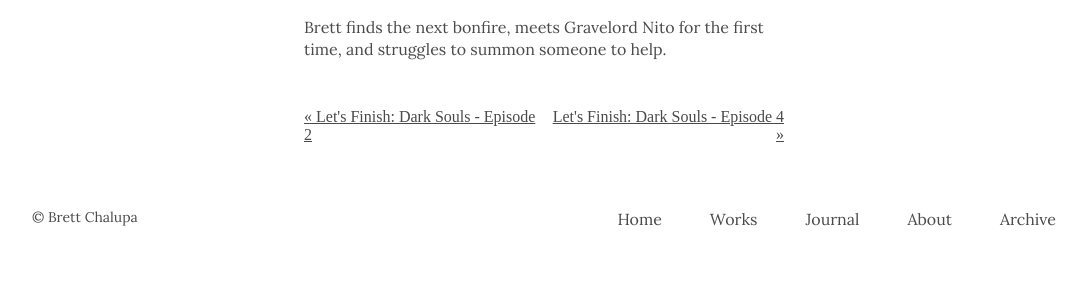
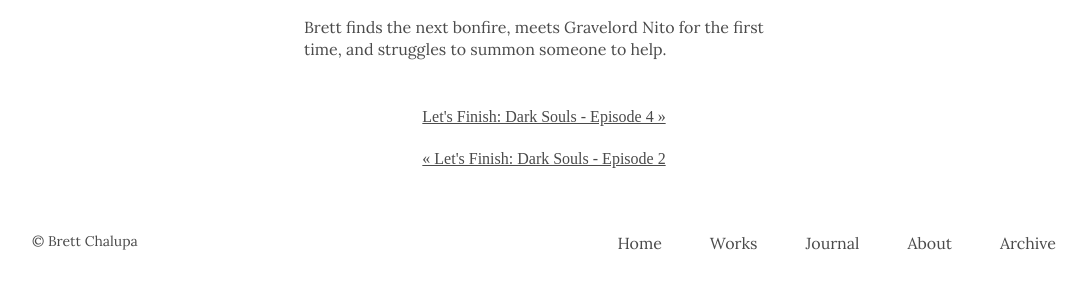
Before and after one commit to brettchalupa/brettchalupa.github.io, a Jekyll site: the page built from _posts/2015-12-11-lets-finish-dark-souls-episode-3.markdown, in a window 1280 px wide, cut to the strip 704-994 px from the top of the page. Shown: the whole strip, without its empty margins (96-1183 px from the left). Built offline with Jekyll 4.4.1, drawn with Linux system fonts in a browser that asks for light colours; a script that is not in the unit is left out; before the commit the page ends 970 px from its top, so only the background shows below that.

Commit message:
Rework post nav layout
This makes it so the next / prev links are stacked (next on top) and
centered below the post content. I think the new layout better fits for
longer titles and keeps with the theme's stacking of content.

```diff
--- a/_layouts/pr_post.html
+++ b/_layouts/pr_post.html
@@ -37,6 +37,14 @@
 </article>
 
 <div class='post-nav'>
+  {% if page.next.url %}
+    {% if page.next.tags contains 'peaceful_respite' %}
+      <a class="next post-nav-item" href="{{page.next.url}}">
+        {{page.next.title}} &raquo;
+      </a>
+    {% endif %}
+  {% endif %}
+
   {% if page.previous.url %}
     {% if page.previous.tags contains 'peaceful_respite' %}
       <a class="prev post-nav-item" href="{{page.previous.url}}">
@@ -44,12 +52,4 @@
       </a>
     {% endif %}
   {% endif %}
-
-  {% if page.next.url %}
-    {% if page.next.tags contains 'peaceful_respite' %}
-      <a class="next post-nav-item" href="{{page.next.url}}">
-        {{page.next.title}} &raquo;
-      </a>
-    {% endif %}
-  {% endif %}
 </div>
--- a/_sass/layout.scss
+++ b/_sass/layout.scss
@@ -287,16 +287,13 @@
 }
 
 .post-nav {
-  display: flex;
-  flex-wrap: wrap;
-  justify-content: space-between;
   margin-top: $spacing-unit;
+  text-align: center;
 
   .post-nav-item {
-    width: 50%;
-
-    &.next {
-      text-align: right;
-    }
+    display: block;
+    margin-bottom: $spacing-unit / 2;
+    text-align: center;
+    width: 100%;
   }
 }
```
Also changed, not shown: _layouts/post.html (+8 -7 lines).
